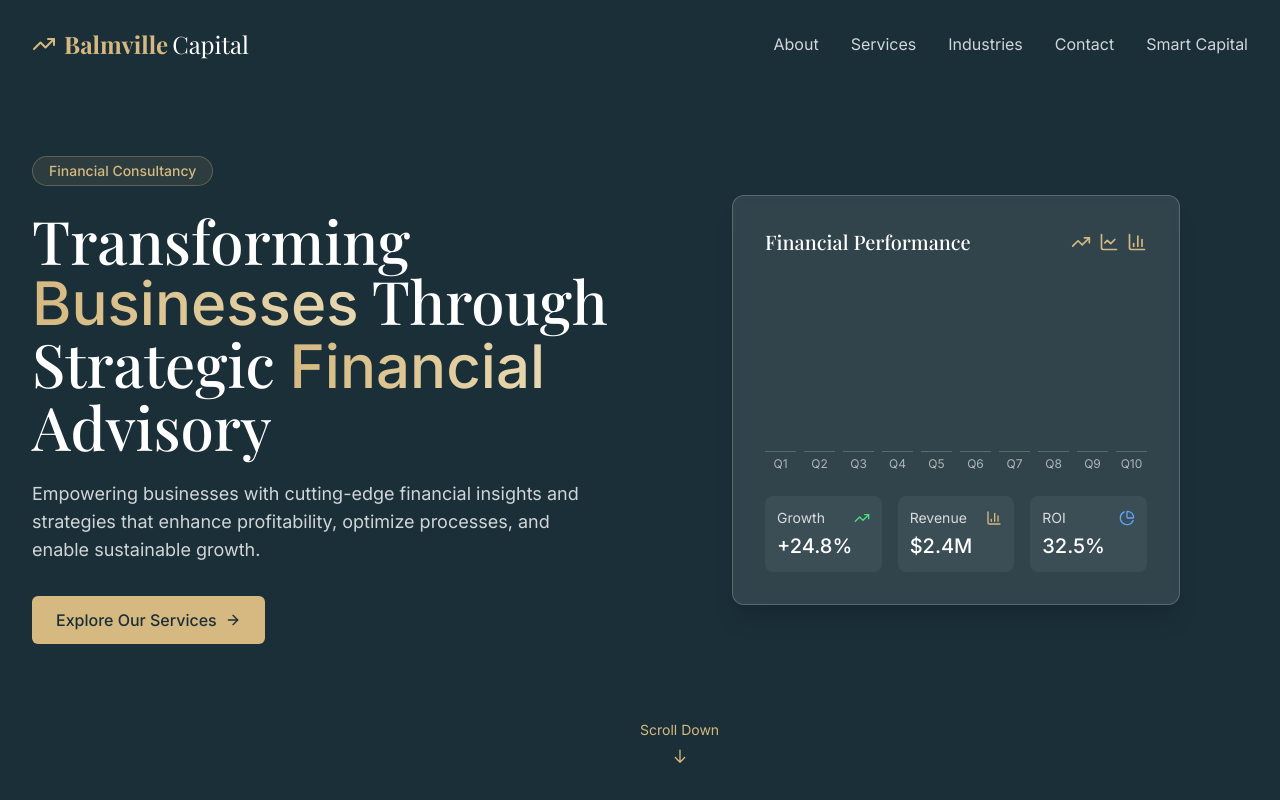
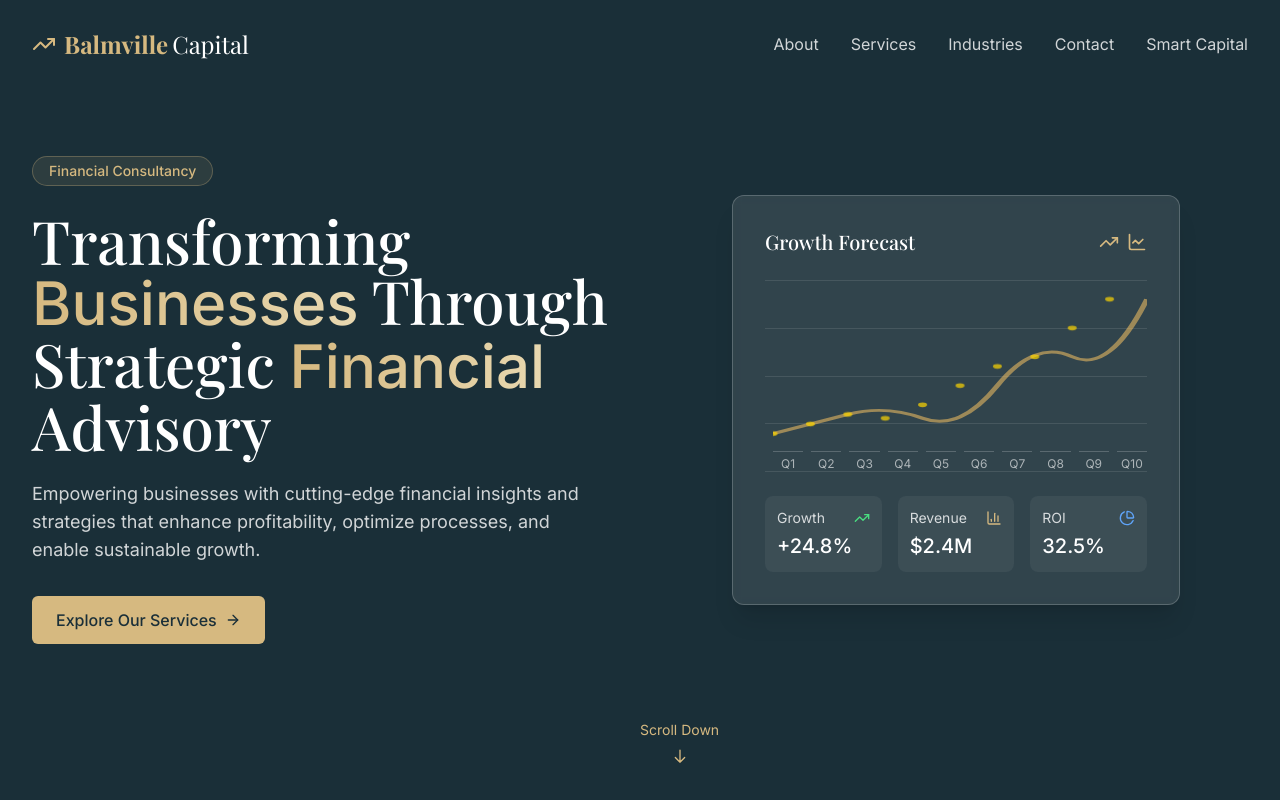
Before and after one commit to amanikituto/balmvillecapital, a React (Vite) app: page / in a window 1280 px wide. Shown: the top 800 px of the page. Built offline with nearby package versions, Linux system fonts and the light colour scheme.

Commit message:
Update Navbar and Hero components
- Updated the Navbar component to include the logo next to the Balmville Capital title.
- Updated the Hero component to display a fictional infographic graph going upwards.

```diff
--- a/src/components/home/Hero.tsx
+++ b/src/components/home/Hero.tsx
@@ -55,27 +55,61 @@ const Hero = () => {
           <div className={`flex justify-center transition-all duration-1000 delay-300 ${isVisible ? 'opacity-100' : 'opacity-0 translate-y-10'}`}>
             <div className="w-full max-w-md bg-white/10 backdrop-blur-sm p-8 rounded-xl border border-white/20 shadow-xl">
               <div className="flex justify-between items-center mb-6">
-                <h3 className="text-xl font-medium text-white">Financial Performance</h3>
+                <h3 className="text-xl font-medium text-white">Growth Forecast</h3>
                 <div className="flex space-x-2">
                   <TrendingUp className="h-5 w-5 text-balmville-gold" />
                   <LineChart className="h-5 w-5 text-balmville-gold" />
-                  <BarChart3 className="h-5 w-5 text-balmville-gold" />
                 </div>
               </div>
 
               <div className="space-y-6">
-                {/* Stylized Chart */}
-                <div className="h-48 flex items-end space-x-2">
-                  {[35, 45, 30, 60, 75, 65, 85, 90, 70, 80].map((height, index) => (
+                {/* Upward Trending Chart */}
+                <div className="h-48 flex items-end space-x-2 relative">
+                  {/* Grid lines */}
+                  <div className="absolute inset-0 flex flex-col justify-between pointer-events-none">
+                    {[0, 1, 2, 3, 4].map((_, idx) => (
+                      <div key={idx} className="w-full h-px bg-white/10" />
+                    ))}
+                  </div>
+
+                  {/* Data points with progressive upward trend */}
+                  {[20, 25, 30, 28, 35, 45, 55, 60, 75, 90].map((height, index) => (
                     <div key={index} className="flex-1 flex flex-col items-center">
                       <div
                         className="w-full bg-gradient-to-t from-balmville-gold/60 to-balmville-gold rounded-t-sm"
-                        style={{ height: `${height}%`, transition: `height 1s ease-out ${0.1 * index}s` }}
+                        style={{ height: `${height}%`, transition: `height 1.5s ease-out ${0.1 * index}s` }}
                       ></div>
                       <div className="w-full h-px bg-white/20 mt-1"></div>
                       <span className="text-xs text-white/60 mt-1">Q{index + 1}</span>
                     </div>
                   ))}
+
+                  {/* Trend line overlay */}
+                  <div className="absolute inset-0 pointer-events-none">
+                    <svg className="w-full h-full" viewBox="0 0 100 100" preserveAspectRatio="none">
+                      <path
+                        d="M0,80 Q10,75 20,70 T40,72 T60,55 T80,40 T100,10"
+                        fill="none"
+                        stroke="rgba(255,200,100,0.7)"
+                        strokeWidth="1.5"
+                        className="opacity-75"
+                      />
+                      {/* Data points on the trend line */}
+                      {[80, 75, 70, 72, 65, 55, 45, 40, 25, 10].map((y, i) => {
+                        const x = i * 10;
+                        return (
+                          <circle
+                            key={i}
+                            cx={x}
+                            cy={y}
+                            r="1.2"
+                            fill="#FFD700"
+                            className="animate-pulse"
+                          />
+                        );
+                      })}
+                    </svg>
+                  </div>
                 </div>
 
                 <div className="grid grid-cols-3 gap-4">
```
